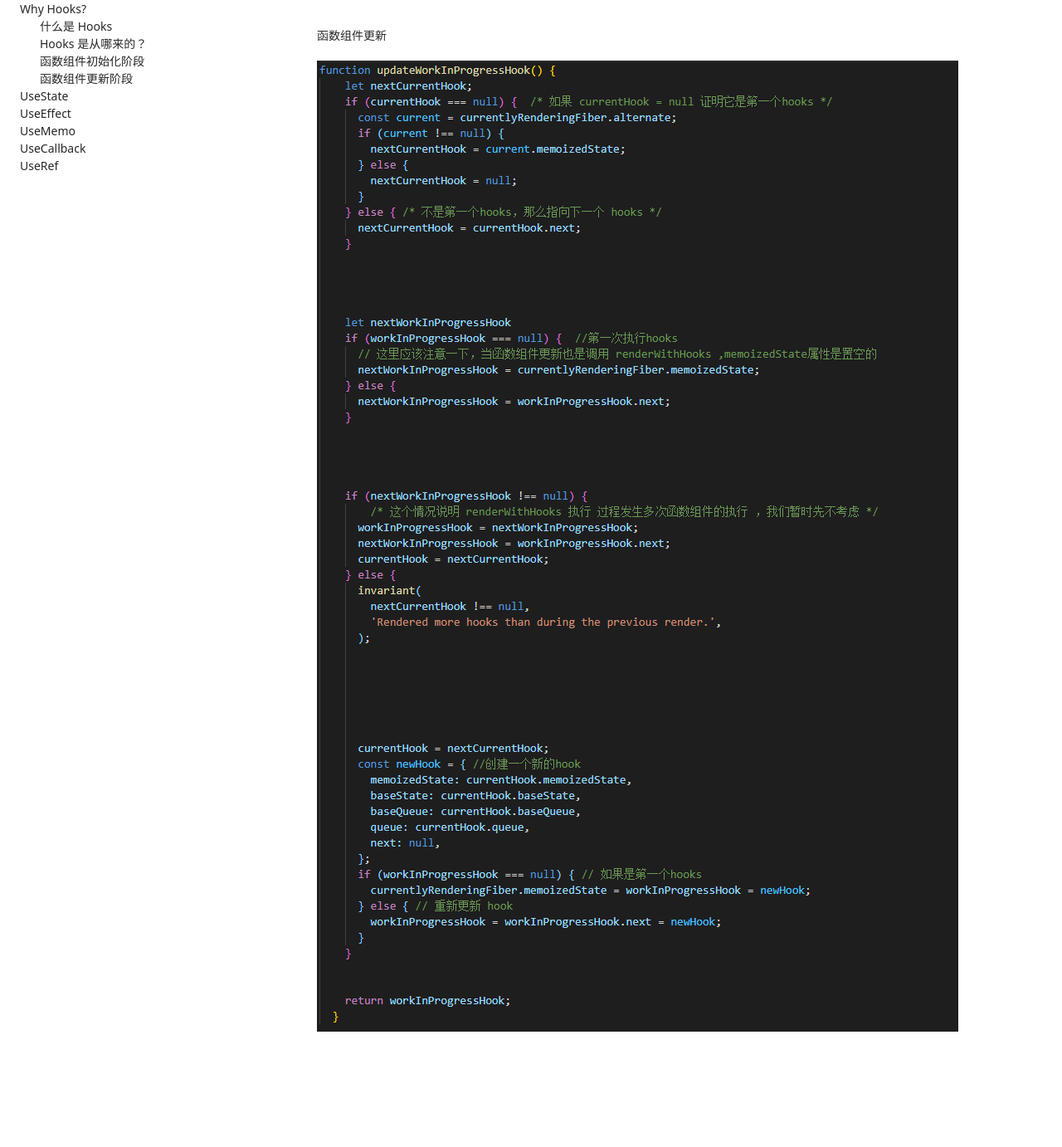
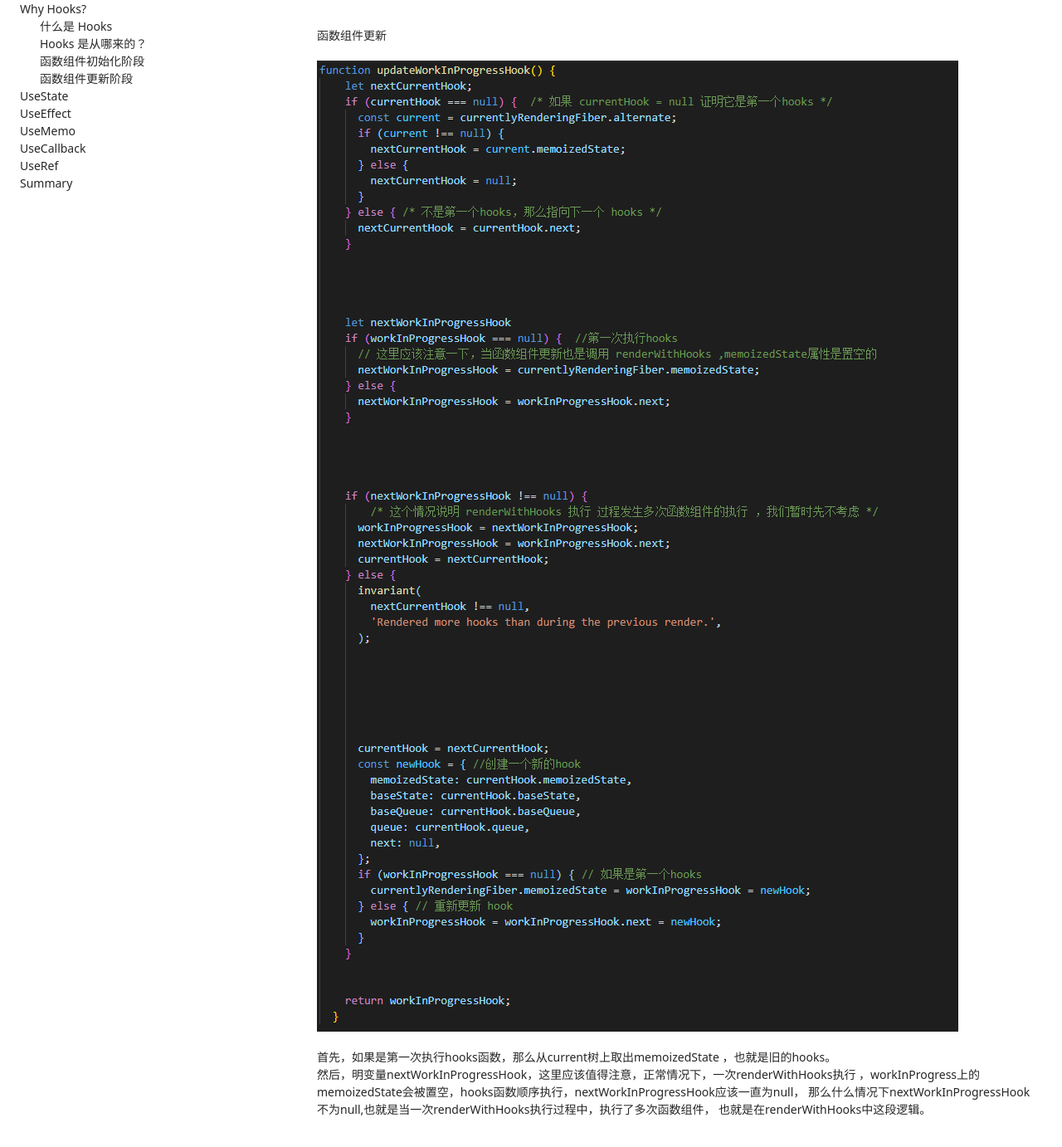
Before and after one commit to Shadowdow/react-hooks-workshop, a React (Create React App) app: page /HookTheory/why-hooks/lesson4 in a window 1280 px wide. Shown: the top 1382 px of the page at 83% size. Built offline with nearby package versions, Linux system fonts and the light colour scheme.

Commit message:
[feat] 修改内容3

```diff
--- a/src/App.js
+++ b/src/App.js
@@ -14,10 +14,8 @@ function App() {
           <Route path="/HookBestEvent/*" element={<HookBestEvent />} />
           <Route path="/HookTheory/*" element={<HookTheory />} />
           <Route path="/AdvanceTheory" element={<AdvanceTheory />} />
-          {/*<Route path="*" element={<Navigate to="/home" />} />*/}
           <Route path="/" element={<Home />} />
         </Routes>
-        {/*</div>*/}
       </div>
     </BrowserRouter>
   );
--- a/src/pages/HookTheory/Menu/index.tsx
+++ b/src/pages/HookTheory/Menu/index.tsx
@@ -11,8 +11,7 @@ const rootSubmenuKeys = [
   "UseCallback",
   "UseEffect",
   "UseRef",
-  // "UseReducer",
-  // "Hooks Practice",
+  "Summary",
 ];
 
 const HooksMenu = () => {
@@ -121,6 +120,13 @@ const HooksMenu = () => {
     },
   ];
 
+  const summaryMenus = [
+    {
+      url: "/HookTheory/summary/lesson1",
+      name: "总结",
+    },
+  ];
+
   return (
     <>
       <Menu
@@ -172,20 +178,13 @@ const HooksMenu = () => {
             </Menu.Item>
           ))}
         </SubMenu>
-        {/*<SubMenu key="UseReducer" title="UseReducer">*/}
-        {/*  {useReducerMenus.map(({ url, name }) => (*/}
-        {/*    <Menu.Item key={name}>*/}
-        {/*      <Link to={url}>{name}</Link>*/}
-        {/*    </Menu.Item>*/}
-        {/*  ))}*/}
-        {/*</SubMenu>*/}
-        {/*<SubMenu key="Hooks Practice" title="Hooks Practice">*/}
-        {/*  {practiceMenus.map(({ url, name }) => (*/}
-        {/*    <Menu.Item key={name}>*/}
-        {/*      <Link to={url}>{name}</Link>*/}
-        {/*    </Menu.Item>*/}
-        {/*  ))}*/}
-        {/*</SubMenu>*/}
+        <SubMenu key="Summary" title="Summary">
+          {summaryMenus.map(({ url, name }) => (
+            <Menu.Item key={name}>
+              <Link to={url}>{name}</Link>
+            </Menu.Item>
+          ))}
+        </SubMenu>
       </Menu>
     </>
   );
--- /dev/null
+++ b/src/pages/HookTheory/Summary/index.tsx
@@ -0,0 +1,18 @@
+import React from "react";
+import { Divider, Typography } from "antd";
+// import "./index.css";
+
+const { Title, Paragraph, Text } = Typography;
+
+const Summary: React.FC = () => {
+  return (
+    <Typography>
+      <Title>总结</Title>
+      <Divider />
+      <Text>首先</Text>
+      <div />
+      <Text></Text>
+    </Typography>
+  );
+};
+export default Summary;
--- a/src/pages/HookTheory/WhyHooks/lesson4/index.tsx
+++ b/src/pages/HookTheory/WhyHooks/lesson4/index.tsx
@@ -1,6 +1,7 @@
 import React from "react";
 import { Divider, Typography } from "antd";
 import "./index.css";
+
 const { Title, Paragraph, Text } = Typography;
 
 const WhyHooksLesson4: React.FC = () => {
@@ -8,10 +9,18 @@ const WhyHooksLesson4: React.FC = () => {
     <Typography>
       <Title>函数组件更新</Title>
       <Divider />
-
-      <Divider />
-
       <div className="functionUpdate mt-20 mb-20" />
+      <Text>
+        首先，如果是第一次执行hooks函数，那么从current树上取出memoizedState
+        ，也就是旧的hooks。
+      </Text>
+      <div />
+      <Text>
+        然后，明变量nextWorkInProgressHook，这里应该值得注意，正常情况下，一次renderWithHooks执行
+        ，workInProgress上的memoizedState会被置空，hooks函数顺序执行，nextWorkInProgressHook应该一直为null，
+        那么什么情况下nextWorkInProgressHook不为null,也就是当一次renderWithHooks执行过程中，执行了多次函数组件，
+        也就是在renderWithHooks中这段逻辑。
+      </Text>
     </Typography>
   );
 };
--- a/src/pages/HookTheory/index.tsx
+++ b/src/pages/HookTheory/index.tsx
@@ -20,6 +20,7 @@ import UseStateLesson2 from "./UseState/lesson2";
 import UseStateLesson3 from "./UseState/lesson3";
 import UseRefLesson1 from "./UseRef/lesson1";
 import UseRefLesson2 from "./UseRef/lesson2";
+import Summary from "./Summary";
 
 const HookTheory = () => {
   return (
@@ -50,6 +51,7 @@ const HookTheory = () => {
           />
           <Route path="useRef/lesson1" element={<UseRefLesson1 />} />
           <Route path="useRef/lesson2" element={<UseRefLesson2 />} />
+          <Route path="summary/lesson1" element={<Summary />} />
         </Routes>
       </div>
     </>
```
